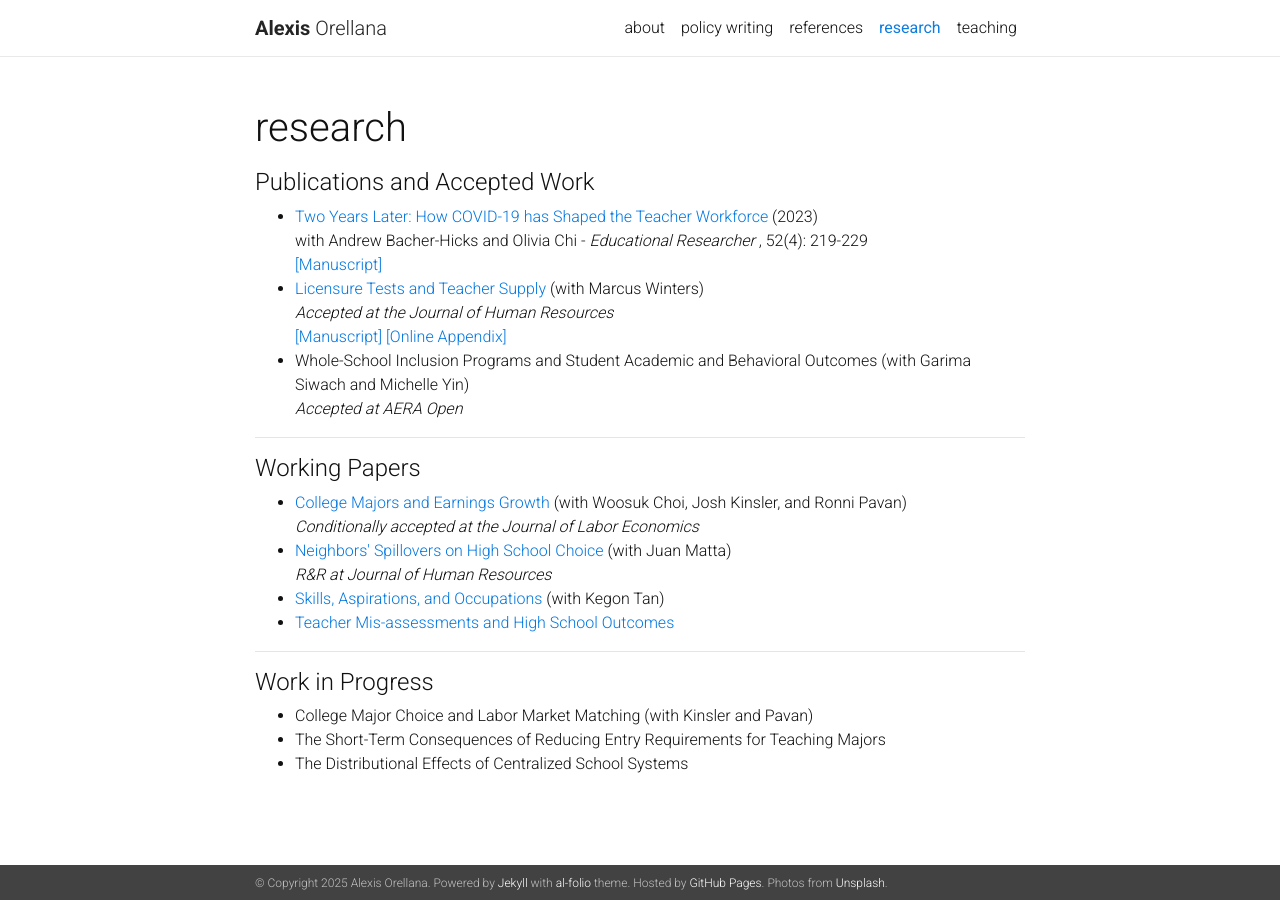
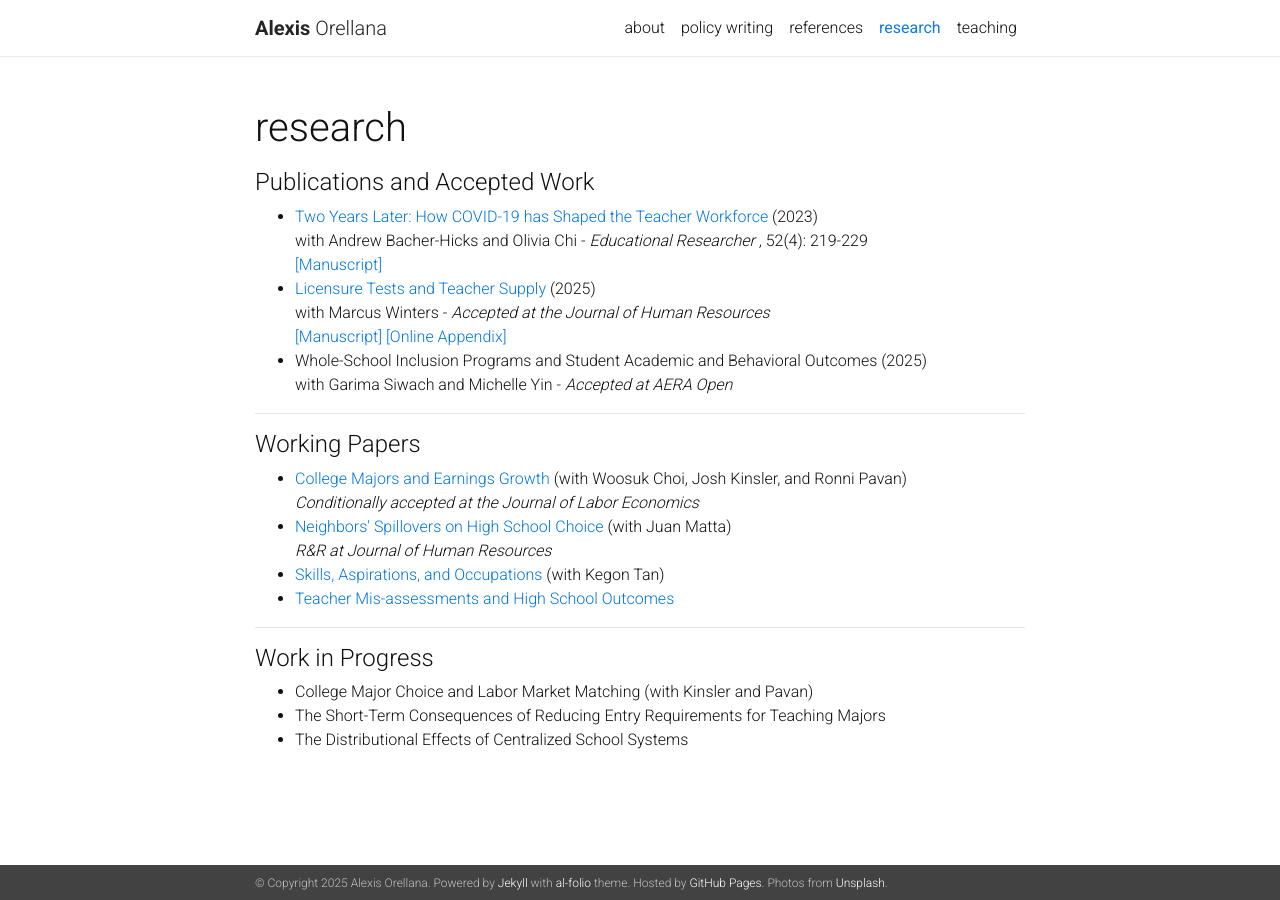
Before and after one commit to alexisorellana/alexisorellana.github.io, a Jekyll site: the page built from _pages/research.md, in a window 1280 px wide. Built offline with Jekyll 4.4.1, drawn with Linux system fonts in a browser that asks for light colours; nearby versions of some CDN libraries; a style sheet for code colours, icons or effects is not loaded.

Commit message:
update 10-30

```diff
--- a/_pages/research.md
+++ b/_pages/research.md
@@ -11,7 +11,7 @@ nav: true
 #### Publications and Accepted Work
 <ul>
 
-<li> <a href="https://doi.org/10.3102/0013189X231153659" target="_blank">Two Years Later: How COVID-19 has Shaped the Teacher Workforce</a> (2023)
+<li> <a href="{{ site.baseurl }}/assets/pdf/BCO_2023.pdf" target="_blank">Two Years Later: How COVID-19 has Shaped the Teacher Workforce</a> (2023)
 
 <br>
 
@@ -21,17 +21,17 @@ with Andrew Bacher-Hicks and Olivia Chi - <em> Educational Researcher </em>, 52(
 
 
 
-<li> <a href="https://jhr.uwpress.org/content/early/2025/07/03/jhr.0324-13465R2" target="_blank">Licensure Tests and Teacher Supply</a> (with Marcus Winters)
+<li> <a href="{{ site.baseurl }}/assets/pdf/jhr.0324-13465R2.full.pdf" target="_blank">Licensure Tests and Teacher Supply</a> (2025)
 <br>
-<em> Accepted at the Journal of Human Resources </em> </li>
+with Marcus Winters - <em> Accepted at the Journal of Human Resources </em> </li>
 
 <a href="{{ site.baseurl }}/assets/pdf/OW_5_27_25.pdf" target="_blank">[Manuscript]</a>
 <a href="{{ site.baseurl }}/assets/pdf/Licensure_Appendix.pdf" target="_blank">[Online Appendix]</a>
 
 
-<li> Whole-School Inclusion Programs and Student Academic and Behavioral Outcomes (with Garima Siwach and Michelle Yin)
+<li> Whole-School Inclusion Programs and Student Academic and Behavioral Outcomes (2025)
 <br>
-<em> Accepted at AERA Open </em> </li>
+with Garima Siwach and Michelle Yin - <em> Accepted at AERA Open </em> </li>
 
 </ul>
 
```
Also changed, not shown: 1 other file.
